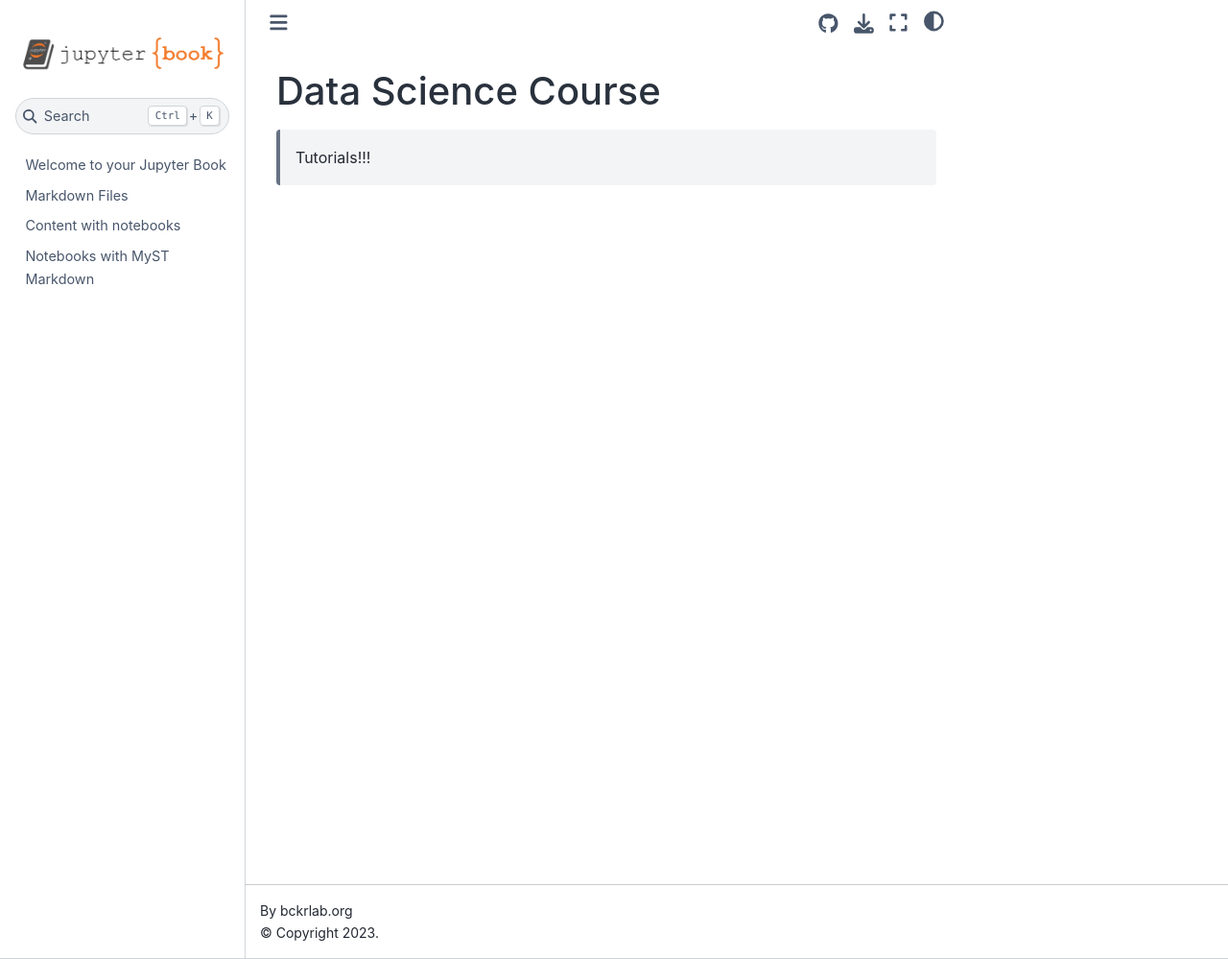
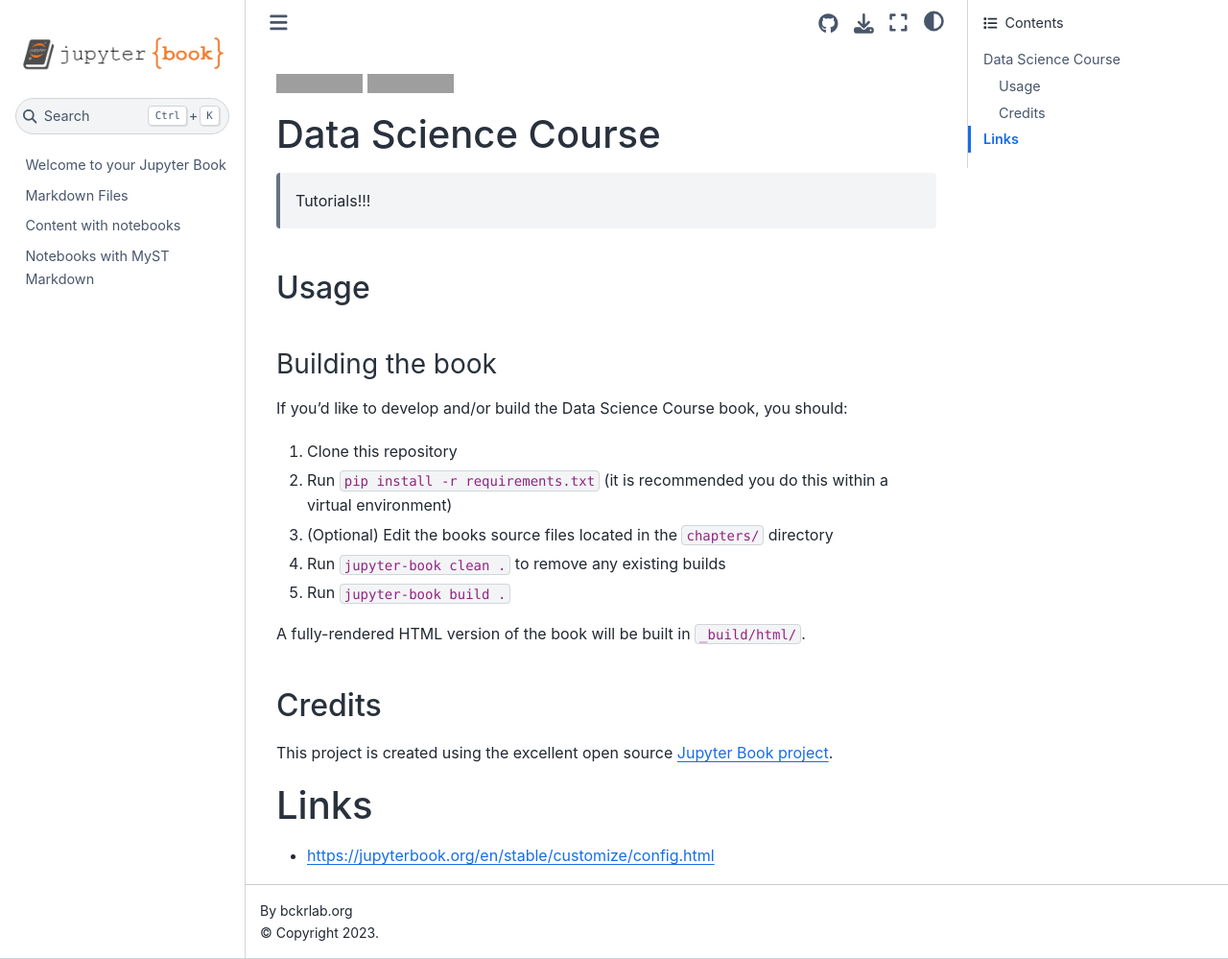
Before and after one commit to bckrlab/data-science-course, a Jupyter Book: the page built from README.md, in a window 1280 px wide and 999 px high. Shown: the whole window at 96% size. Built offline with Jupyter Book 1.0.4 settings and Sphinx 7.4.7 and the Sphinx Book theme 1.1.4, drawn with Linux system fonts in a browser that asks for light colours; pages that are not in the unit, such as notebooks, are missing from menus; grey boxes are pictures that could not be loaded.

Commit message:
update config and readme

```diff
--- a/README.md
+++ b/README.md
@@ -1,3 +1,28 @@
+[![bckrlab.org](https://img.shields.io/badge/bckrlab.org-blue?style=flat)](https://bckrlab.org/data-science-course/)
+[![Binder](https://mybinder.org/badge_logo.svg)](https://mybinder.org/v2/gh/bckrlab/data-science-course/HEAD)
+
 # Data Science Course
 
 > Tutorials!!!
+
+## Usage
+
+### Building the book
+
+If you'd like to develop and/or build the Data Science Course book, you should:
+
+1. Clone this repository
+2. Run `pip install -r requirements.txt` (it is recommended you do this within a virtual environment)
+3. (Optional) Edit the books source files located in the `chapters/` directory
+4. Run `jupyter-book clean .` to remove any existing builds
+5. Run `jupyter-book build .`
+
+A fully-rendered HTML version of the book will be built in `_build/html/`.
+
+## Credits
+
+This project is created using the excellent open source [Jupyter Book project](https://jupyterbook.org/).
+
+# Links
+
+- https://jupyterbook.org/en/stable/customize/config.html
--- a/_config.yml
+++ b/_config.yml
@@ -8,7 +8,7 @@
 # Force re-execution of notebooks on each build.
 # See https://jupyterbook.org/content/execute.html
 execute:
-  execute_notebooks: force
+  execute_notebooks: off
 
 # Define the name of the latex output file for PDF builds
 latex:
@@ -22,7 +22,7 @@
 # Information about where the book exists on the web
 repository:
   url: https://github.com/bckrlab/data-science-course  # Online location of your book
-  path_to_book: docs  # Optional path to your book, relative to the repository root
+  path_to_book: ""  # Optional path to your book, relative to the repository root
   branch: main  # Which branch of the repository should be used when creating links (optional)
 
 # Add GitHub buttons to your book
```
